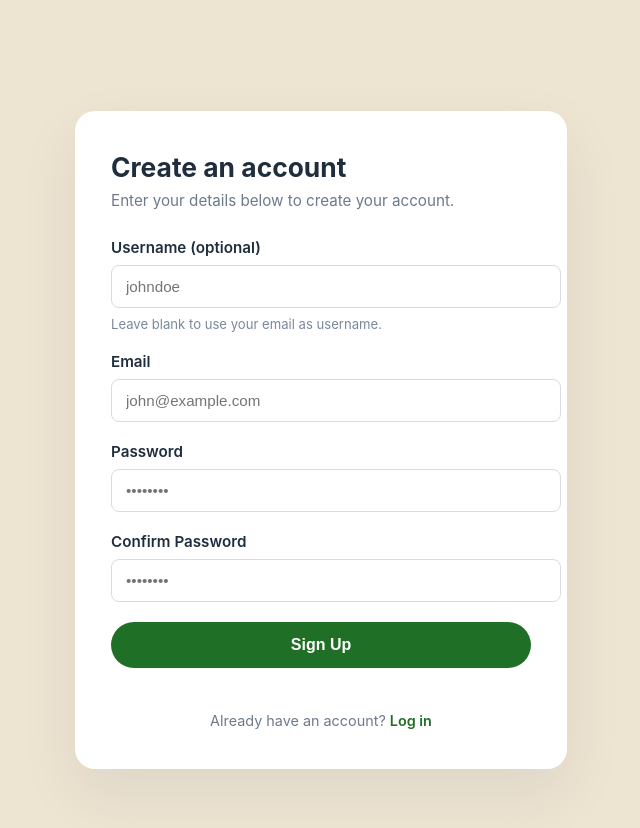
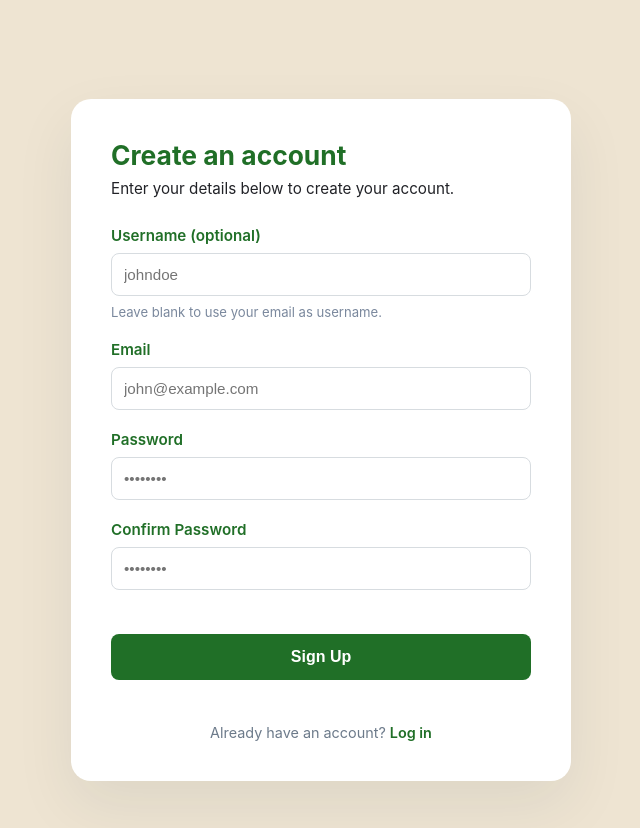
Before and after one commit to InsightFolio/InsightFolio-FE, a React (Create React App) app: page / in a window 1280 px wide. Shown: the top 828 px of the page, without its empty margins (319-959 px from the left). Built offline with nearby package versions, Linux system fonts and the light colour scheme.

Commit message:
Creating UI for Signup Page

```diff
--- a/src/components/form/PrimaryButton.module.css
+++ b/src/components/form/PrimaryButton.module.css
@@ -1,6 +1,6 @@
 .button {
   border: none;
-  border-radius: 999px;
+  border-radius: 8px;
   background-color: #206f27;
   color: #ffffff;
   padding: 0.9rem 1rem;
--- a/src/components/form/TextField.module.css
+++ b/src/components/form/TextField.module.css
@@ -7,12 +7,12 @@
 .label {
   font-weight: 600;
   font-size: 0.95rem;
-  color: #1f2d3d;
+  color: #206f27;
 }
 
 .input {
-  width: 100%;
-  padding: 0.75rem 0.875rem;
+  max-width: 100%;
+  padding: 0.75rem;
   border: 1px solid #d7dce0;
   border-radius: 8px;
   font-size: 0.95rem;
--- a/src/components/ui/Card.module.css
+++ b/src/components/ui/Card.module.css
@@ -2,6 +2,6 @@
   width: min(100%, 420px);
   background: #ffffff;
   border-radius: 20px;
-  padding: 2.5rem 2.25rem;
+  padding: 2.5rem 2.5rem;
   box-shadow: 0 24px 60px rgba(31, 45, 61, 0.08);
 }
--- a/src/pages/SignUp/SignUpForm.module.css
+++ b/src/pages/SignUp/SignUpForm.module.css
@@ -2,7 +2,7 @@
   display: flex;
   flex-direction: column;
   gap: 1.25rem;
-  color: #1f2d3d;
+  color: #206f27;
 }
 
 .header {
@@ -13,13 +13,12 @@
 .header h1 {
   margin: 0;
   font-size: 1.65rem;
-  color: #1f2d3d;
 }
 
 .header p {
   margin: 0.5rem 0 0;
   font-size: 0.95rem;
-  color: #6c7a8a;
+  color:#212227;
 }
 
 .footer {
--- a/src/pages/SignUp/SignUpForm.tsx
+++ b/src/pages/SignUp/SignUpForm.tsx
@@ -40,7 +40,7 @@ const SignUpForm = () => (
       autoComplete="new-password"
     />
 
-    <PrimaryButton type="button">Sign Up</PrimaryButton>
+    <PrimaryButton type="button" style={{ marginTop: "1.5rem" }}>Sign Up</PrimaryButton>
 
     <p className={styles.footer}>
       Already have an account? <a href="#login">Log in</a>
```
